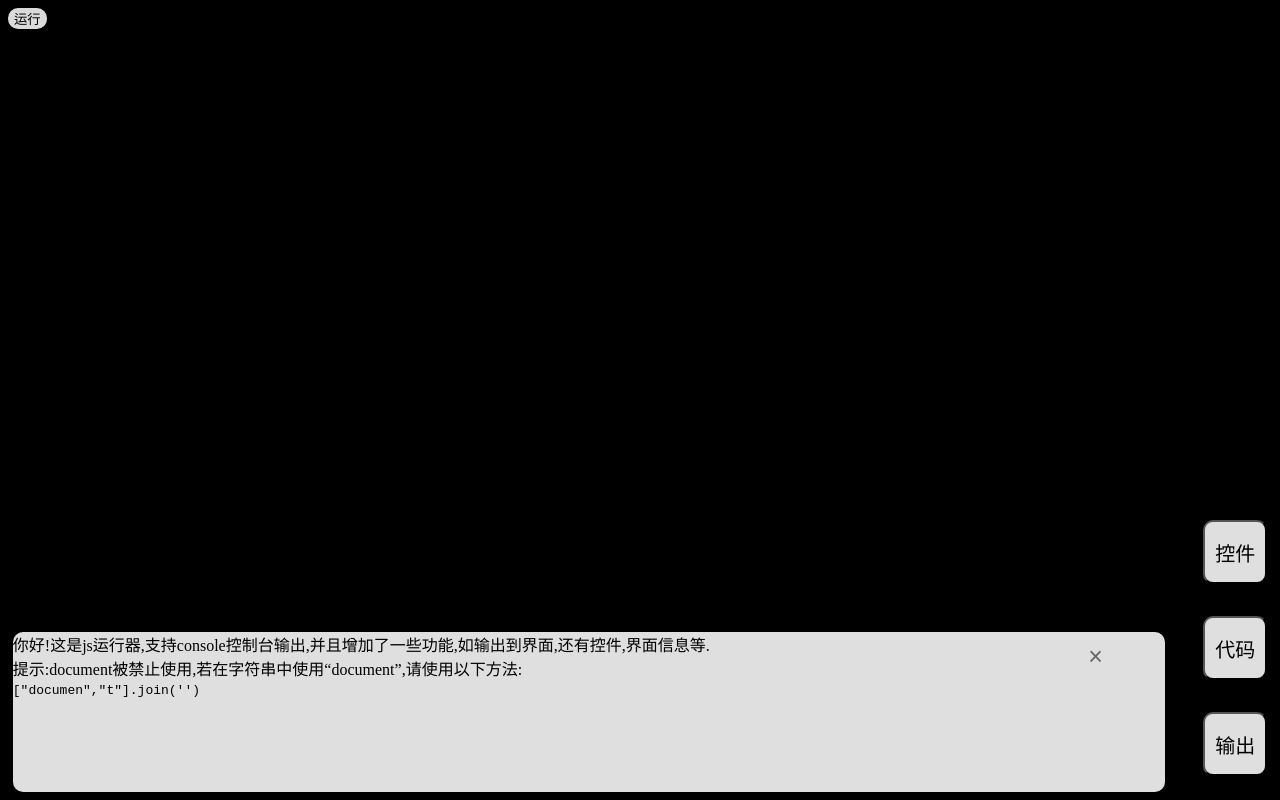
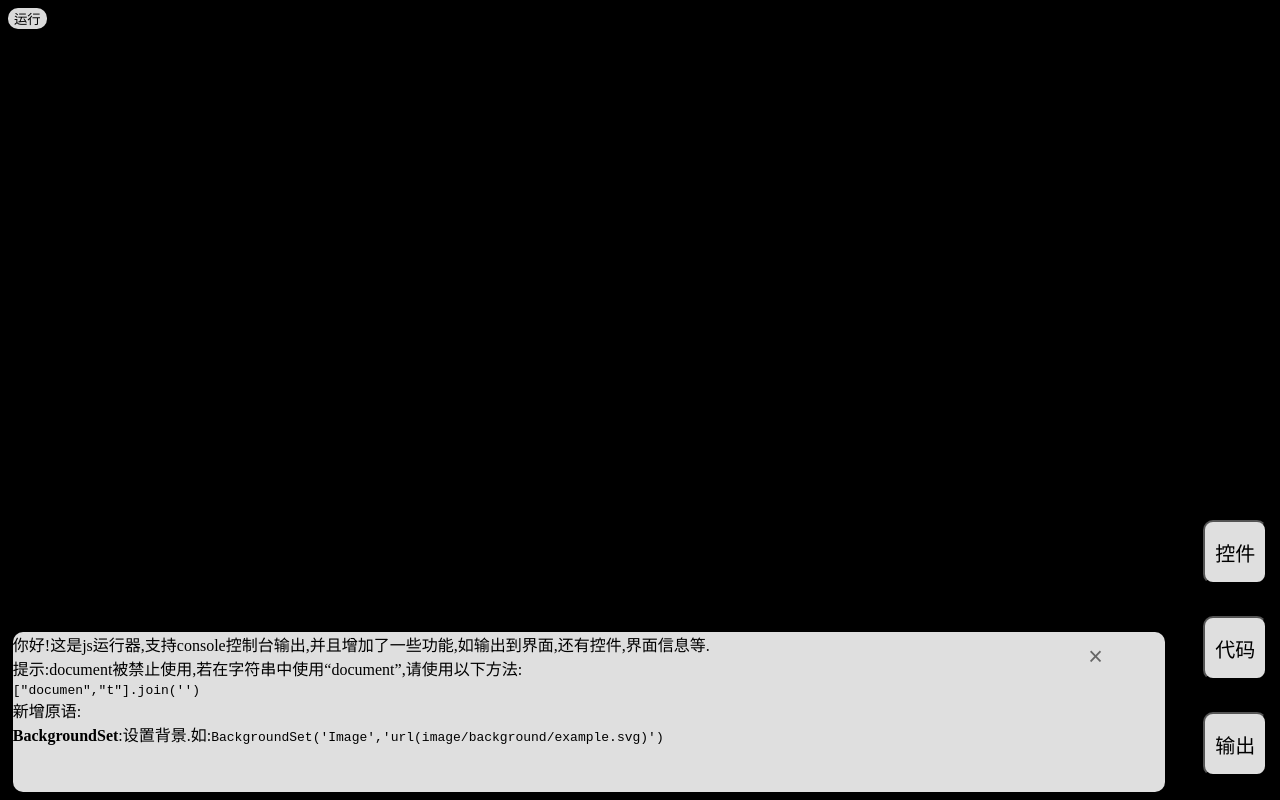
Before and after one commit to tiao2/javascript-runner, a plain HTML site: page index.html in a window 1280 px wide. Drawn offline with Linux system fonts and the light colour scheme.

Commit message:
index.html

```diff
--- a/index.html
+++ b/index.html
@@ -47,7 +47,7 @@
 <body>
     <button onclick="" style="background-color:#dadada; color:black; border:none; border-radius: 10px;">运行</button>
     <div id='gates'>
-        <div id='txt'>你好!这是js运行器,支持console控制台输出,并且增加了一些功能,如输出到界面,还有控件,界面信息等.<br/>提示:document被禁止使用,若在字符串中使用“document”,请使用以下方法:<br/><code>["documen","t"].join('')</code></div>
+        <div id='txt'>你好!这是js运行器,支持console控制台输出,并且增加了一些功能,如输出到界面,还有控件,界面信息等.<br/>提示:document被禁止使用,若在字符串中使用“document”,请使用以下方法:<br/><code>["documen","t"].join('')</code><br/>新增原语:<br/><strong>BackgroundSet</strong>:设置背景.如:<code onclick="BackgroundSet('Image','url(image/background/example.svg)')">BackgroundSet('Image','url(image/background/example.svg)')</code></div>
         <button onclick='clos("gates")' class='gye' id='mes'>&times;</button>
     </div>
     <button id='widget' class='buttons' onclick='showm("zw")'>控件</button>
```
